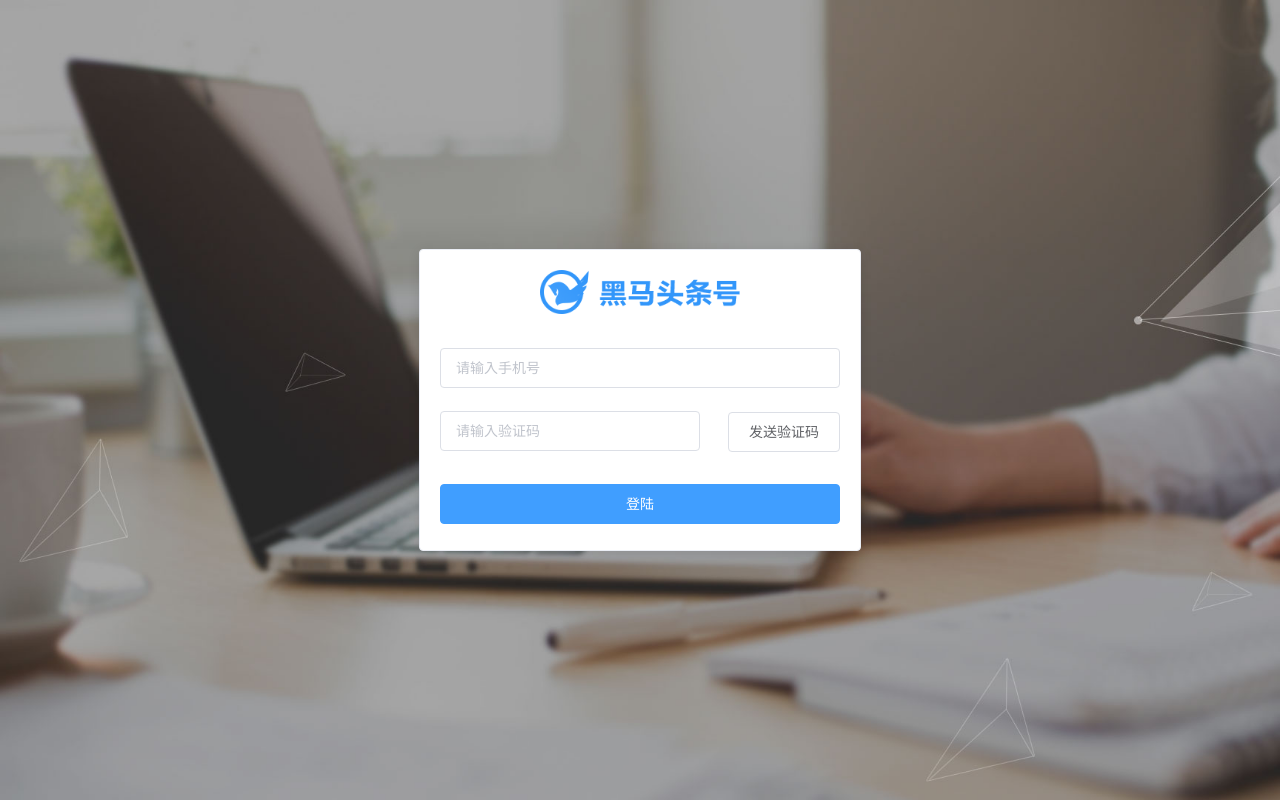
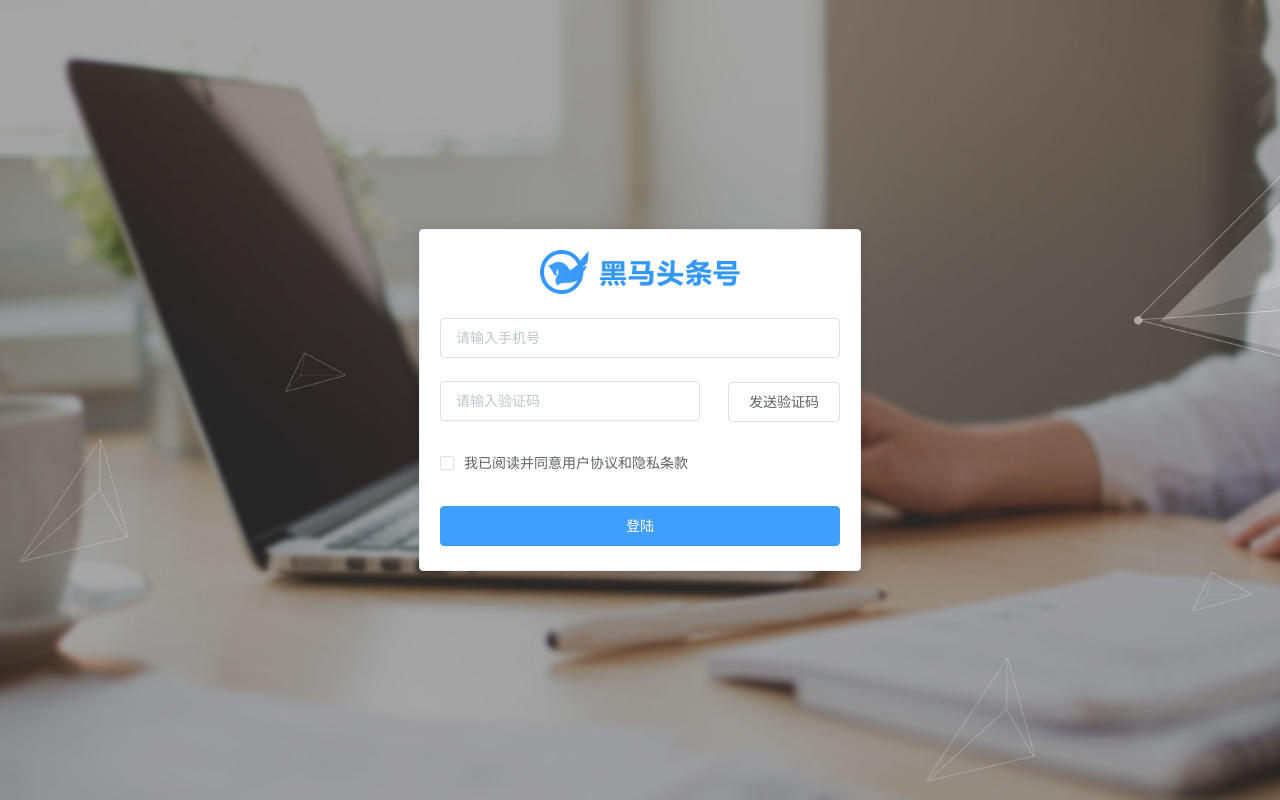
Before and after one commit to xiehangyun/toutiaoxhy, a Vue app: page /#/login in a window 1280 px wide. Built offline with nearby package versions, Linux system fonts and the light colour scheme.

Commit message:
登陆表单校验完成

```diff
--- a/src/views/login/index.vue
+++ b/src/views/login/index.vue
@@ -2,21 +2,21 @@
   <div class="login">
     <el-card class="login_card">
       <div class="title">
-                <img src="../../assets/img/logo_index.png" alt="">
+        <img src="../../assets/img/logo_index.png" alt />
       </div>
-            <el-form class="myForm">
-                <el-form-item>
-                    <el-input placeholder='请输入手机号'>
-
-                    </el-input>
+      <el-form class="myForm" ref="myForm" :model="myForm" :rules="myrules">
+        <el-form-item prop="phone">
+          <el-input v-model="myForm.phone" placeholder="请输入手机号"></el-input>
+        </el-form-item>
+        <el-form-item prop="verify">
+          <el-input style="width:65%" v-model="myForm.verify" placeholder="请输入验证码"></el-input>
+          <el-button style="float:right;margin-top:1px">发送验证码</el-button>
+        </el-form-item>
+        <el-form-item prop="agree">
+          <el-checkbox v-model="myForm.agree">我已阅读并同意用户协议和隐私条款</el-checkbox>
         </el-form-item>
         <el-form-item>
-                    <el-input style="width:65%"  placeholder='请输入验证码'></el-input>
-                    <el-button style="float:right;margin-top:1px">发送验证码</el-button>
-
-                </el-form-item>
-                <el-form-item>
-                    <el-button type="primary" style="width:100%;margin-top:10px">登陆</el-button>
+          <el-button type="primary" @click.prevent="login" style="width:100%">登陆</el-button>
         </el-form-item>
       </el-form>
     </el-card>
@@ -25,13 +25,38 @@
 
 <script>
 export default {
-
+  data () {
+    return {
+      myForm: {
+        phone: '',
+        verify: '',
+        agree: false
+      },
+      myrules: {
+        phone: [{ required: true, message: '请输入您的手机号' }, { pattern: /^1[3456789]\d{9}$/, message: '手机号格式错误' }],
+        verify: [{ required: true, message: '请输入您的验证码' },
+          { pattern: /^\d{6}$/, message: '验证码为6位数字' }],
+        agree: [{ validator: (rule, value, callback) => {
+          value ? callback() : callback(new Error('您未同意用户协议'))
+        } }]
+      }
+    }
+  },
+  methods: {
+    login () {
+      this.$refs.myForm.validate(function (isOk) {
+        if (isOk) {
+          console.log('校验成功')
+        }
+      })
+    }
+  }
 }
 </script>
 
 <style lang='less'>
 .login {
-    background-image: url('../../assets/img/login_bg.jpg');
+  background-image: url("../../assets/img/login_bg.jpg");
   height: 100vh;
   background-size: cover;
   margin: 0;
@@ -40,7 +65,7 @@ export default {
   align-items: center;
   .login_card {
     width: 440px;
-        height: 300px;
+    height: 340px;
     .title {
       text-align: center;
       img {
@@ -48,7 +73,7 @@ export default {
       }
     }
     .myForm {
-            margin-top: 30px
+      margin-top: 20px;
     }
   }
 }
```
Lines whose indentation alone changed are shown as unchanged.
